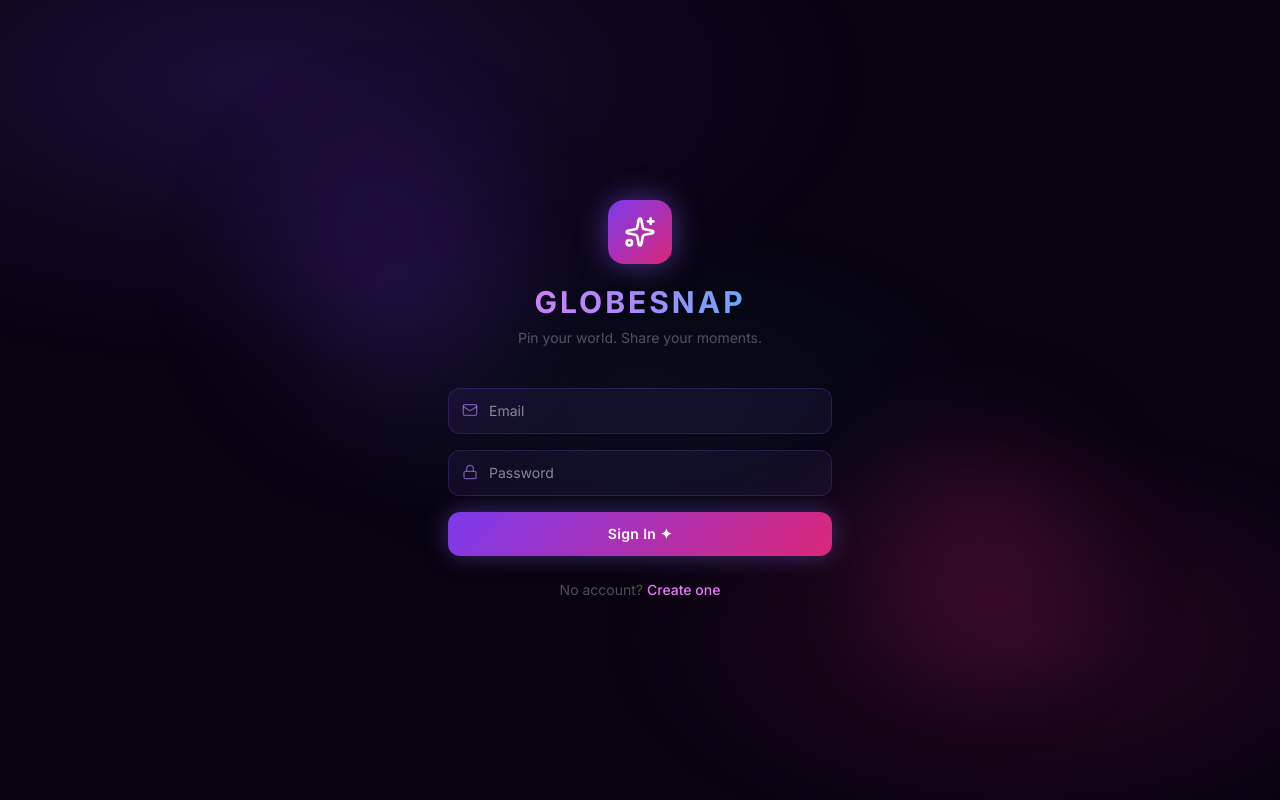
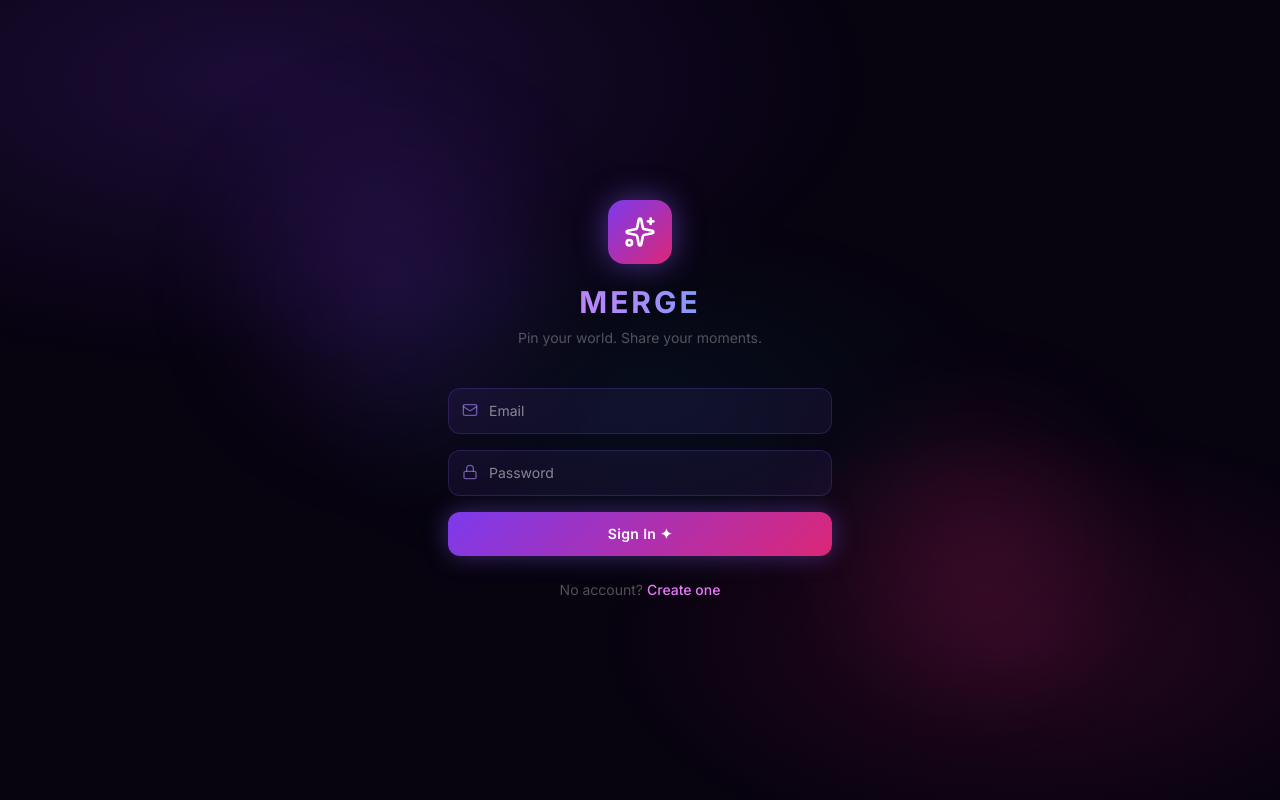
Before and after one commit to Chad-Mufasax/world-globe, a Next.js app: page /login in a window 1280 px wide. Built offline with nearby package versions, Linux system fonts and the light colour scheme.

Commit message:
Rename app: GlobeSnap → Merge

```diff
--- a/src/app/layout.tsx
+++ b/src/app/layout.tsx
@@ -6,7 +6,7 @@ import { Providers } from './providers'
 const inter = Inter({ subsets: ['latin'] })
 
 export const metadata: Metadata = {
-  title: 'GlobeSnap',
+  title: 'Merge',
   description: 'Share your world, pin your moments',
 }
 
--- a/src/app/login/page.tsx
+++ b/src/app/login/page.tsx
@@ -41,7 +41,7 @@ export default function LoginPage() {
           </div>
           <h1 className="text-3xl font-bold tracking-widest uppercase"
             style={{ background: 'linear-gradient(90deg, #e879f9, #a78bfa, #38bdf8)', WebkitBackgroundClip: 'text', WebkitTextFillColor: 'transparent' }}>
-            GlobeSnap
+            Merge
           </h1>
           <p className="mt-2 text-sm" style={{ color: 'rgba(255,255,255,0.3)' }}>Pin your world. Share your moments.</p>
         </div>
--- a/src/app/page.tsx
+++ b/src/app/page.tsx
@@ -63,7 +63,7 @@ export default function HomePage() {
             </div>
             <span className="font-bold tracking-widest uppercase text-sm"
               style={{ background: 'linear-gradient(90deg, #e879f9, #a78bfa)', WebkitBackgroundClip: 'text', WebkitTextFillColor: 'transparent' }}>
-              GlobeSnap
+              Merge
             </span>
           </div>
 
--- a/src/app/register/page.tsx
+++ b/src/app/register/page.tsx
@@ -51,7 +51,7 @@ export default function RegisterPage() {
           </div>
           <h1 className="text-3xl font-bold tracking-widest uppercase"
             style={{ background: 'linear-gradient(90deg, #e879f9, #a78bfa, #38bdf8)', WebkitBackgroundClip: 'text', WebkitTextFillColor: 'transparent' }}>
-            GlobeSnap
+            Merge
           </h1>
           <p className="mt-2 text-sm" style={{ color: 'rgba(255,255,255,0.3)' }}>Join the world map.</p>
         </div>
```
